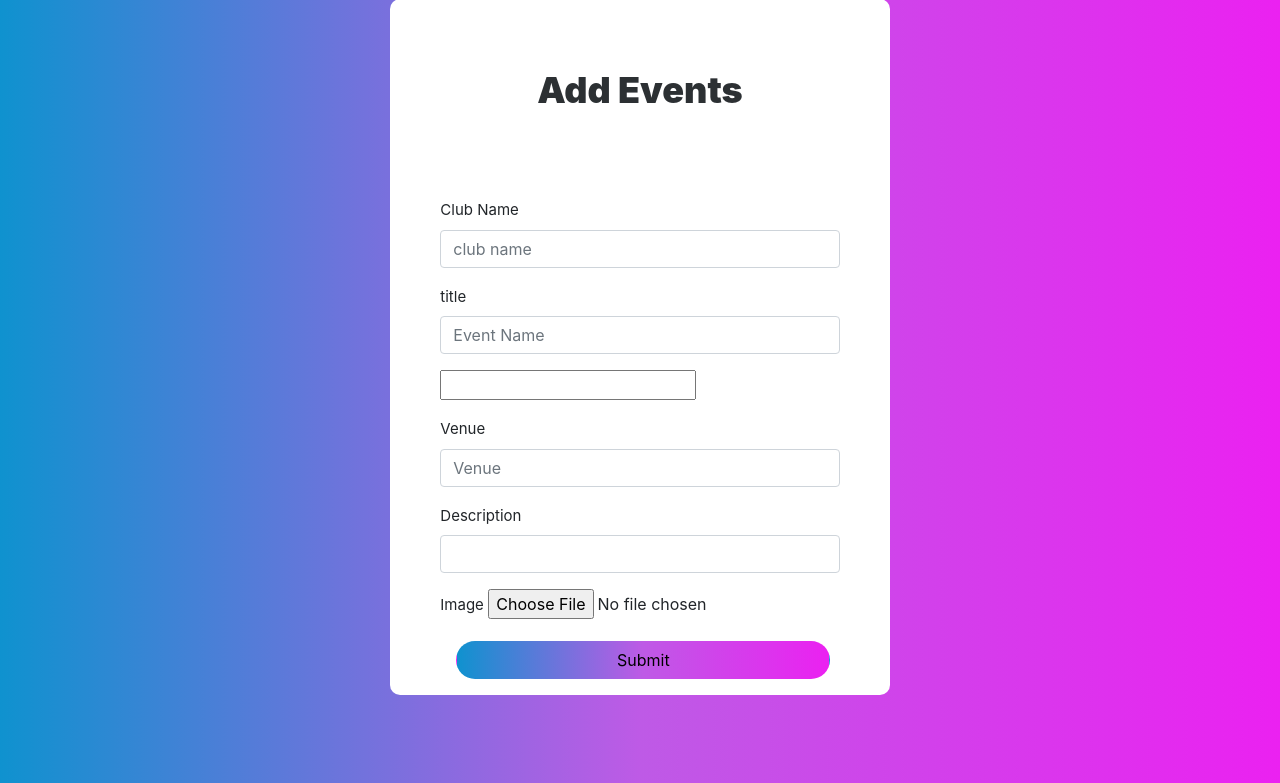
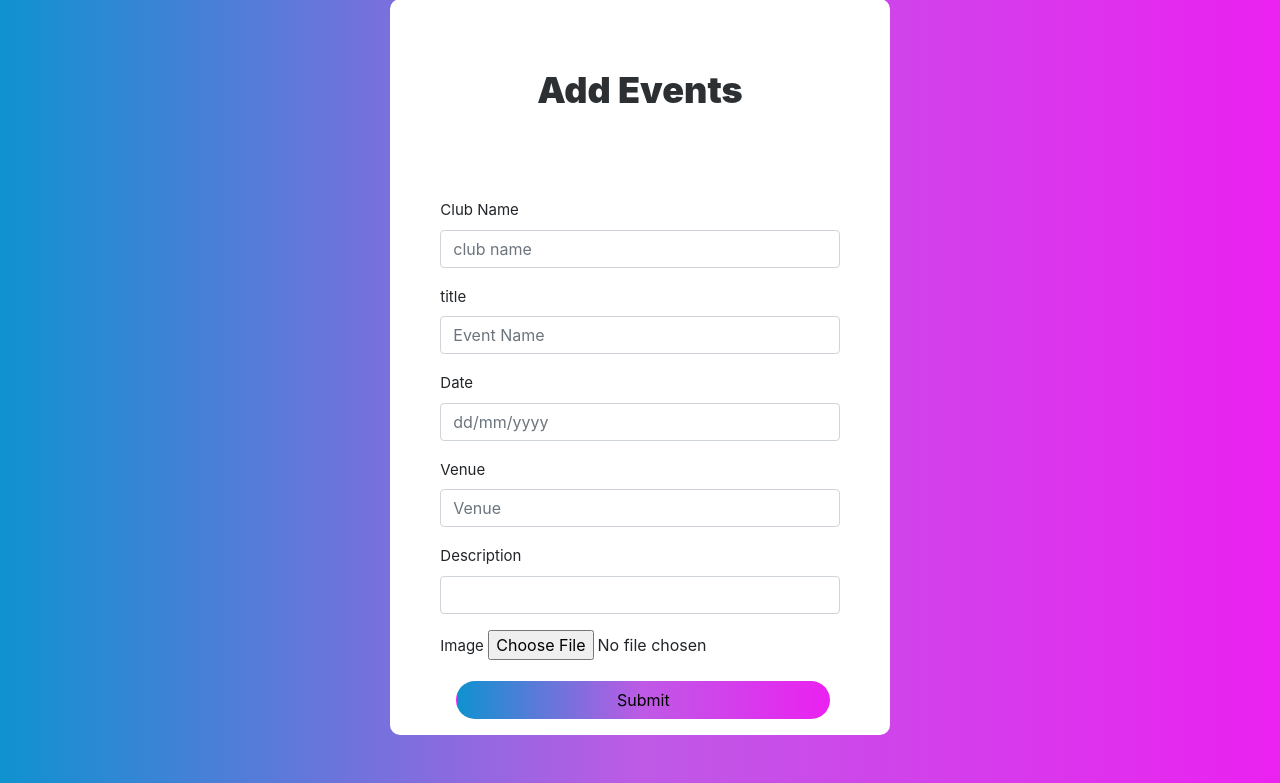
Before and after one commit to swciitg/bloomberg, a Django app: page /events/upload/ in a window 1280 px wide. Shown: the part 17-800 px from the top of the page. Run offline with Django 3.2, Linux system fonts and the light colour scheme; parts of the project's set-up code (start-up, migrations or seed data) failed here and were passed over; some libraries are stand-ins or nearby versions.

Commit message:
changed event upload form

```diff
--- a/bloomberg/events/forms.py
+++ b/bloomberg/events/forms.py
@@ -12,7 +12,7 @@ class EventUploadForm(forms.Form):
     venue = forms.CharField(max_length = 128,widget=forms.TextInput(attrs={'class' : 'form-control' , 'placeholder':'Venue'}),label='Venue')
     associatedClub = forms.CharField(max_length = 128,widget=forms.TextInput(attrs={'class' : 'form-control' , 'placeholder':'club name'}),label='Club Name')
     description = forms.CharField(max_length = 500,widget=forms.TextInput(attrs={'class' : 'form-control' , 'placeholder':''}),label='Description')
-    date = forms.DateField()
+    date = forms.DateField(widget=forms.widgets.DateInput(format="%d/%m/%Y",attrs={'class' : 'form-control' , 'placeholder':'dd/mm/yyyy'}),label='Date')
 
     def clean(self):
         cleaned_data = super().clean()
--- a/bloomberg/events/templates/events/eventupload.html
+++ b/bloomberg/events/templates/events/eventupload.html
@@ -40,6 +40,14 @@
                     <!-- <input type="url" class="form-control" placeholder="Any urls" onfocus="this.placeholder=''" onblur="this.placeholder='Any urls'"> -->
                 </div>
                 <div class="form-group">
+                  {% if form.date.errors %}
+                  <ul>
+                    {% for error in form.date.errors %}
+                    <li>{{ error }}</li>
+                    {% endfor %}
+                  </ul>
+                  {% endif %}
+                  <label for="{{ form.date.id_for_label }}" id="username-password">{{ form.date.label }}</label>
                     <!-- <label id="username-password">Date-Time</label>
                     <input type="datetime-local" class="form-control"> -->
                     {{ form.date }}
--- a/bloomberg/main/views.py
+++ b/bloomberg/main/views.py
@@ -131,10 +131,13 @@
 		except UserDetail.DoesNotExist:
 			HttpResponseRedirect(reverse('main:logout'))
 
+	date_today=datetime.datetime.now()
+	print(date_today.date())
+
 	blog_latest = Blog.objects.filter(isLive = True)[:4]
 	blog_featured_crousal =Blog.objects.filter(isLive = True).order_by('-views')[:5]
 	blog_featured =Blog.objects.filter(isLive = True).order_by('-views')[:6]
-	events_latest=Event.objects.filter(isLive =True)[:4]
+	events_latest=Event.objects.filter(isLive =True).filter(date__gte=date_today.date()).order_by('date')[:4]
 	email = 'glorify@iitg.ac.in'
 
 
```
Also changed, not shown: bloomberg/db.sqlite3, bloomberg/media/images/OrXVHGs_e1S2v9j.jpg (added), bloomberg/media/images/download_yC8XEvu.jpeg (added), bloomberg/media/images/hackerdestaque_62502.jpg (added).
